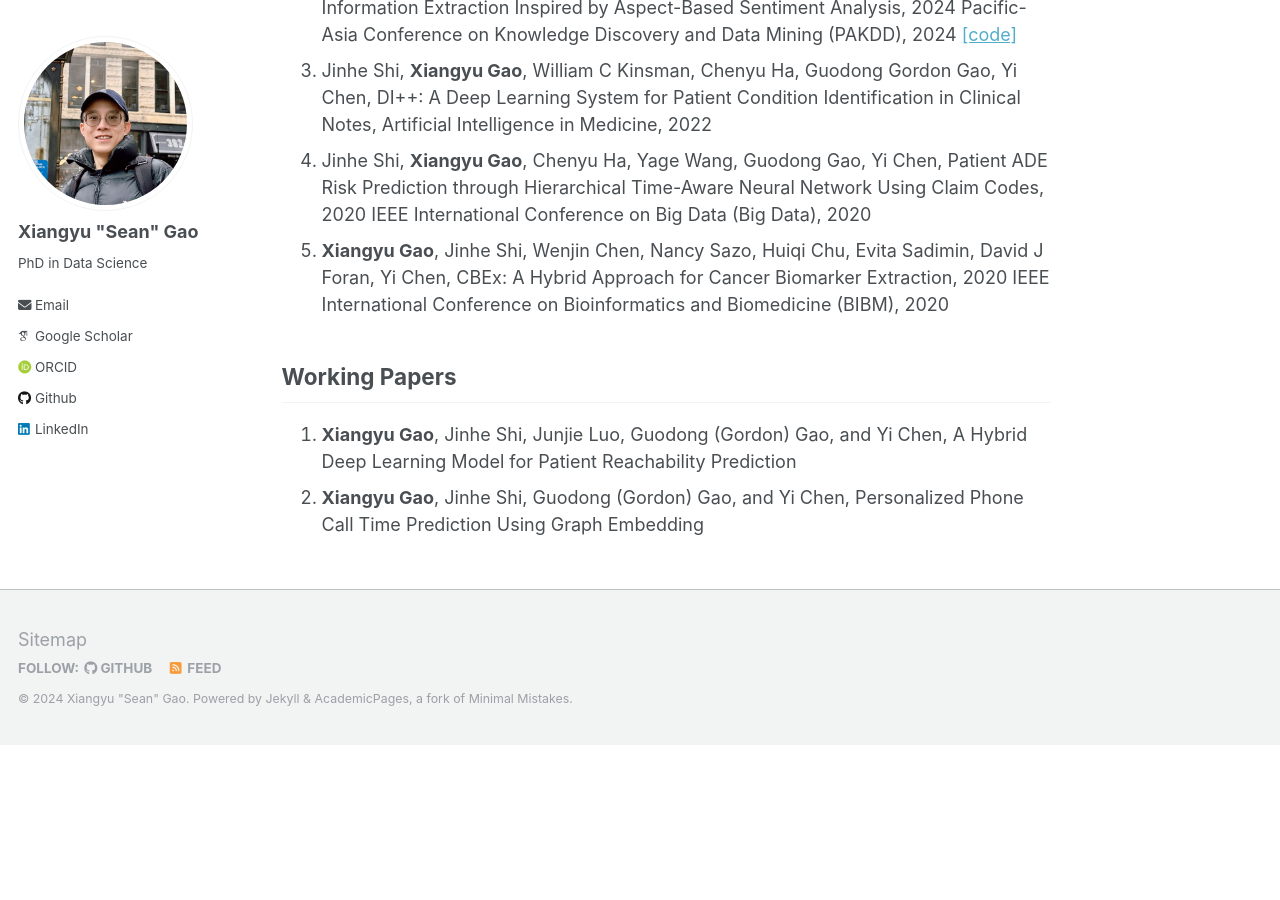
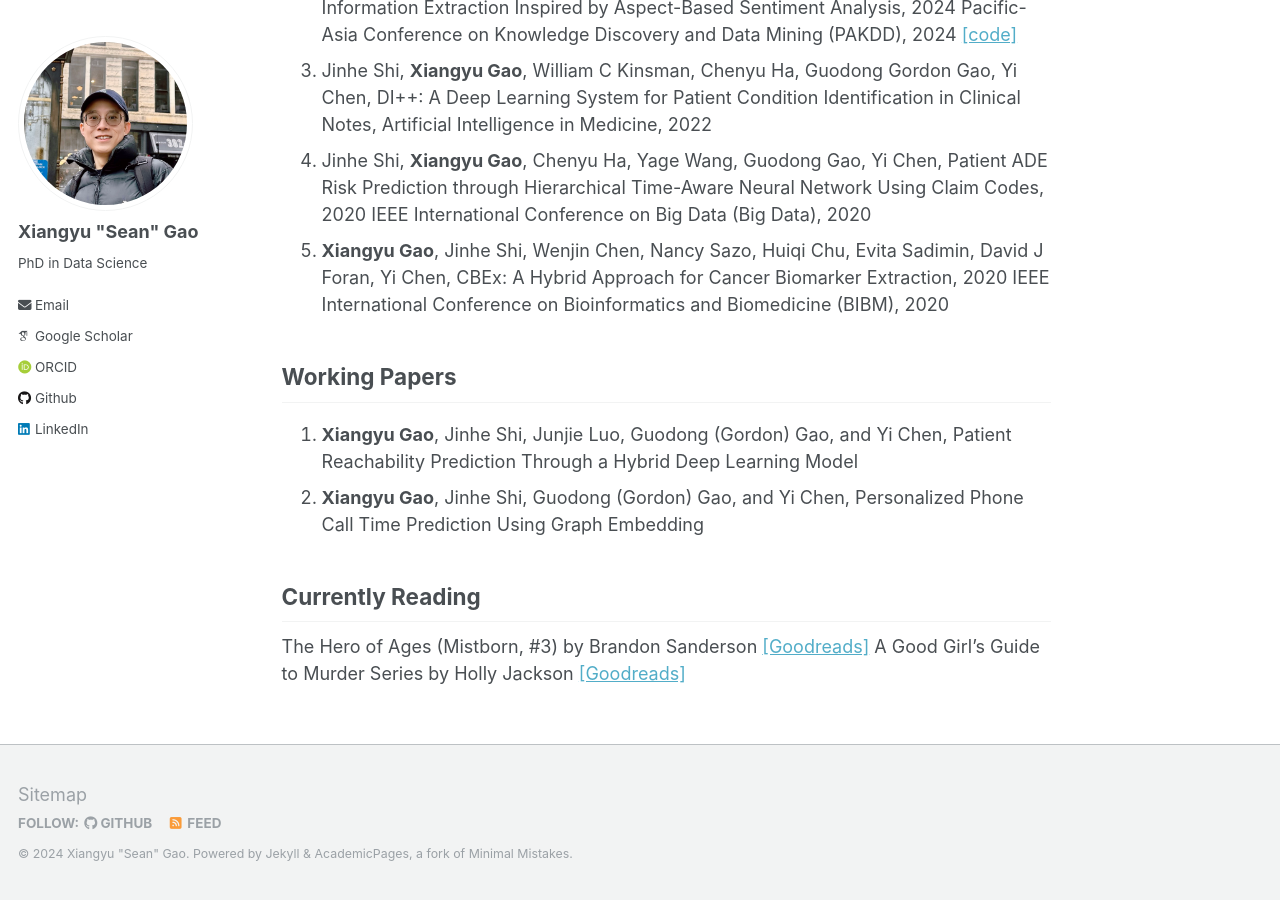
Before and after one commit to xga0/xga0.github.io, a Jekyll site: the page built from _pages/about.md, in a window 1280 px wide and 900 px high, scrolled down 1959 px. Built offline with Jekyll 4.4.1, drawn with Linux system fonts in a browser that asks for light colours; some web fonts are replaced; before the commit the page ends 2704 px from its top, so only the background shows below that.

Commit message:
Update about.md

```diff
--- a/_pages/about.md
+++ b/_pages/about.md
@@ -51,5 +51,10 @@ Information and Knowledge Management (CIKM), 2024 [[code]](https://github.com/NJ
 
 Working Papers
 ------
-1. **Xiangyu Gao**, Jinhe Shi, Junjie Luo, Guodong (Gordon) Gao, and Yi Chen, A Hybrid Deep Learning Model for Patient Reachability Prediction
+1. **Xiangyu Gao**, Jinhe Shi, Junjie Luo, Guodong (Gordon) Gao, and Yi Chen, Patient Reachability Prediction Through a Hybrid Deep Learning Model
 2. **Xiangyu Gao**, Jinhe Shi, Guodong (Gordon) Gao, and Yi Chen, Personalized Phone Call Time Prediction Using Graph Embedding
+
+Currently Reading
+------
+The Hero of Ages (Mistborn, #3) by Brandon Sanderson [[Goodreads]](https://www.goodreads.com/book/show/2767793-the-hero-of-ages)
+A Good Girl's Guide to Murder Series by Holly Jackson [[Goodreads]](https://www.goodreads.com/series/270081-a-good-girl-s-guide-to-murder)
```
